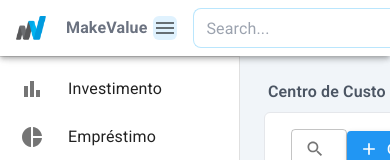
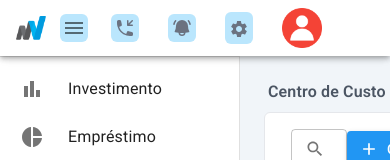
Before and after one commit to makevalue-tech/poc-mkv-header, a React (Vite) app: page /poc-mkv-header/costcenter in a window 390 px wide. Shown: the top 160 px of the page. Built offline with nearby package versions, Linux system fonts and the light colour scheme.

Commit message:
style: styled header and operations
Aligned all items accordingly, responsive  with all devices

```diff
--- a/src/components/Header/Header.tsx
+++ b/src/components/Header/Header.tsx
@@ -7,11 +7,12 @@ import { Toolbar } from "@mui/material";
 import MakeLogo from "../../../public/logo-100px.png";
 import { Link } from "react-router-dom";
 import ProfilePicture from "../../../public/8847137.png";
+import UserInfoModal from "../Modals/UserInfoModal/UserInfoModal";
 
 export default function Header() {
   return (
     <div className="border border-b-gray-200 shadow-md">
-      <Toolbar className="bg-white">
+      <Toolbar className="bg-white justify-between md:justify-normal">
         <Link to="/poc-mkv-header/">
           <img
             src={MakeLogo}
@@ -21,8 +22,8 @@ export default function Header() {
           />
         </Link>
 
-        <div className="w-full flex justify-between">
-          <div className="ml-2 flex justify-start items-center">
+        <div className="md:w-full flex justify-between">
+          <div className="hidden md:flex ml-2 justify-start items-center">
             <input
               className="text-gray-500 border-r-0 border w-72 p-2 h-full placeholder:p-1 border-sky-200 pl-2 rounded-l-lg outline-none"
               placeholder="Search..."
@@ -34,18 +35,16 @@ export default function Header() {
 
           <div className="flex items-center justify-around w-72">
             <div className="p-1 bg-sky-200 rounded-md">
-              <PhoneArrowDownLeftIcon className=" text-gray-500 hover:text-sky-400 cursor-pointer w-6" />
+              <PhoneArrowDownLeftIcon className=" text-gray-500 hover:text-sky-400 cursor-pointer w-5 h-5" />
             </div>
             <div className="p-1  bg-sky-200 rounded-md">
-              <BellAlertIcon className="text-gray-500 hover:text-sky-400 cursor-pointer w-6" />
+              <BellAlertIcon className="text-gray-500 hover:text-sky-400 cursor-pointer w-5 h-5" />
             </div>
             <div className="p-1 bg-sky-200 rounded-md">
-              <Settings className="text-gray-500 hover:text-sky-400 cursor-pointer" />
+              <Settings fontSize="small" className="text-gray-500 hover:text-sky-400 cursor-pointer" />
             </div>
 
-            <div className="rounded-full w-10 h-10 flex justify-center items-center">
-              <img src={ProfilePicture} alt="" className="w-full" />
-            </div>
+            <UserInfoModal />
           </div>
         </div>
       </Toolbar>
--- a/src/components/Sidebar/MuiSidebar.tsx
+++ b/src/components/Sidebar/MuiSidebar.tsx
@@ -12,7 +12,7 @@ import ListItem from "@mui/material/ListItem";
 import ListItemButton from "@mui/material/ListItemButton";
 import ListItemIcon from "@mui/material/ListItemIcon";
 import ListItemText from "@mui/material/ListItemText";
-import './MuiSidebar.css'
+import "./MuiSidebar.css";
 import MakeLogo from "../../../public/logo-100px.png";
 import {
   Menu,
@@ -241,15 +241,15 @@ export default function MuiSidebar() {
     <Box sx={{ display: "flex" }}>
       <CssBaseline />
       <AppBar position="fixed">
-        <Toolbar className="bg-white">
+        <Toolbar className="bg-white justify-between md:justify-between">
           <Link className="flex" to="/poc-mkv-header/">
             <img
               src={MakeLogo}
               alt="logo makevalue"
-              className="mr-5"
+              className="mr-8"
               width={30}
             />
-            <h1 className="text-gray-500 font-bold mr-10">MakeValue</h1>
+            <h1 className="md:flex text-gray-500 hidden font-bold mr-10">MakeValue</h1>
           </Link>
 
           <IconButton
@@ -258,10 +258,12 @@ export default function MuiSidebar() {
             onClick={() => setOpen(!open)}
             edge="start"
           >
-            <Menu className="bg-sky-100 rounded-md" />
+            <div className="mr-0 p-0.5 text-center flex bg-sky-200 rounded-md">
+              <Menu />
+            </div>
           </IconButton>
           <div className="w-full flex justify-between">
-            <div className="ml-2 flex justify-start items-center">
+            <div className="md:flex hidden ml-2 justify-start items-center">
               <input
                 className="text-gray-500 border-r-0 border w-72 h-full placeholder:p-1 border-sky-200 pl-2 rounded-l-lg outline-none"
                 placeholder="Search..."
@@ -270,15 +272,18 @@ export default function MuiSidebar() {
                 <Search fontSize="small" className="text-sky-300 ml-1 " />
               </div>
             </div>
-            <div className="flex items-center justify-around w-72">
+            <div className="flex items-center justify-around w-60 md:w-72">
               <div className="p-1 bg-sky-200 rounded-md">
-                <PhoneArrowDownLeftIcon className=" text-gray-500 hover:text-sky-400 cursor-pointer w-6" />
+                <PhoneArrowDownLeftIcon className=" text-gray-500 hover:text-sky-400 cursor-pointer w-5" />
               </div>
               <div className="p-1  bg-sky-200 rounded-md">
-                <BellAlertIcon className="text-gray-500 hover:text-sky-400 cursor-pointer w-6" />
+                <BellAlertIcon className="text-gray-500 hover:text-sky-400 cursor-pointer w-5" />
               </div>
               <div className="p-1 bg-sky-200 rounded-md">
-                <Settings className="text-gray-500 hover:text-sky-400 cursor-pointer" />
+                <Settings
+                  fontSize="small"
+                  className="text-gray-500 hover:text-sky-400 cursor-pointer"
+                />
               </div>
 
               <UserInfoModal />
@@ -327,7 +332,6 @@ export default function MuiSidebar() {
                 </ListItemButton>
               </ListItem>
             </NavLink>
-
           ))}
         </List>
         <Divider />
@@ -335,7 +339,6 @@ export default function MuiSidebar() {
           {products2.map((item) => (
             <NavLink key={item.name} to={item.href}>
               <ListItem
-
                 className="hover:text-sky-500"
                 disablePadding
                 sx={{ display: "block" }}
@@ -365,7 +368,6 @@ export default function MuiSidebar() {
                 </ListItemButton>
               </ListItem>
             </NavLink>
-
           ))}
         </List>
         <Divider />
@@ -402,7 +404,6 @@ export default function MuiSidebar() {
                 </ListItemButton>
               </ListItem>
             </NavLink>
-
           ))}
         </List>
         <Divider />
@@ -415,7 +416,9 @@ export default function MuiSidebar() {
           {register.map((item) => (
             <NavLink key={item.name} to={item.href}>
               <ListItem
-              onClick={() => {navigate(item.href)}}
+                onClick={() => {
+                  navigate(item.href);
+                }}
                 className="hover:text-sky-500"
                 disablePadding
                 sx={{ display: "block" }}
@@ -445,12 +448,9 @@ export default function MuiSidebar() {
                 </ListItemButton>
               </ListItem>
             </NavLink>
-
           ))}
         </List>
       </Drawer>
-
-
     </Box>
   );
 }
--- a/src/pages/Home/Home.module.css
+++ b/src/pages/Home/Home.module.css
@@ -3,7 +3,7 @@
   @apply flex flex-col items-center text-center flex-shrink-0 flex-wrap justify-center text-gray-600 hover:text-white w-64 h-32 rounded-lg bg-sky-400 hover:bg-sky-500;
 }
 .container {
-  @apply flex justify-between items-center text-center mx-10 mt-4
+  @apply flex justify-between items-center text-center mx-10 mt-10
 }
 .appBox {
   @apply flex justify-center
@@ -24,15 +24,15 @@
 }
 .secondRow {
   @apply flex gap-2;
-  margin-left: 47px;
+  margin-left: 45px;
 }
 .thirdRow {
   @apply flex gap-2 ml-60;
-  margin-left: 313px;
+  margin-left: 309px;
 }
 .fourthRow {
   @apply flex gap-2 justify-center;
-  margin-left: 398px;
+  margin-left: 390px;
 }
 
 
--- a/src/pages/Home/Home.tsx
+++ b/src/pages/Home/Home.tsx
@@ -19,8 +19,6 @@ export default function Home() {
   return (
     <div>
       <Header />
-
-
       <div className={style.container}></div>
       <div className={style.appBox}>
         <div className={style.appContainer}>
```
Also changed, not shown: 1 other file (tests, documents, lock files or other folders). Lines whose indentation alone changed are shown as unchanged.
